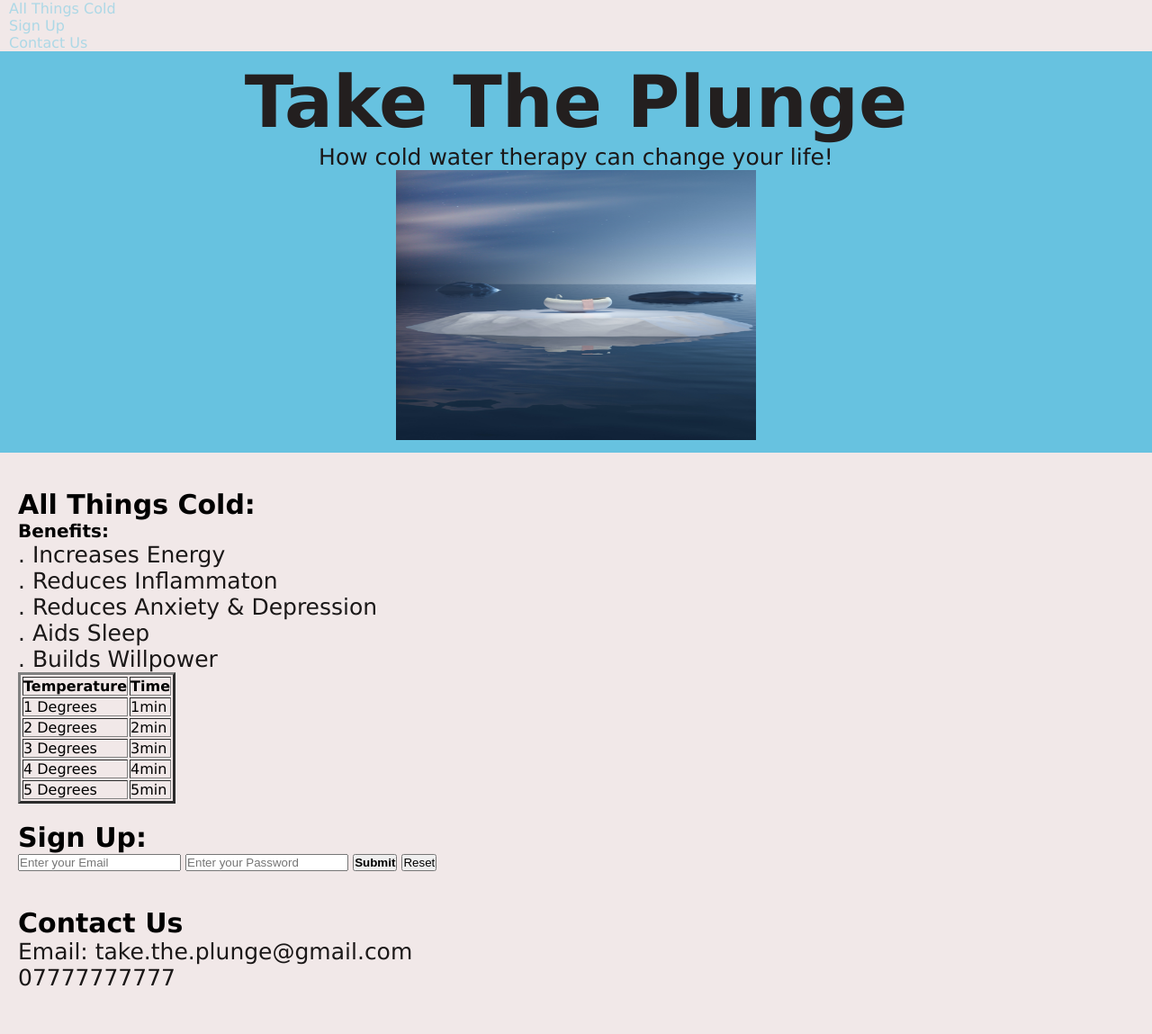
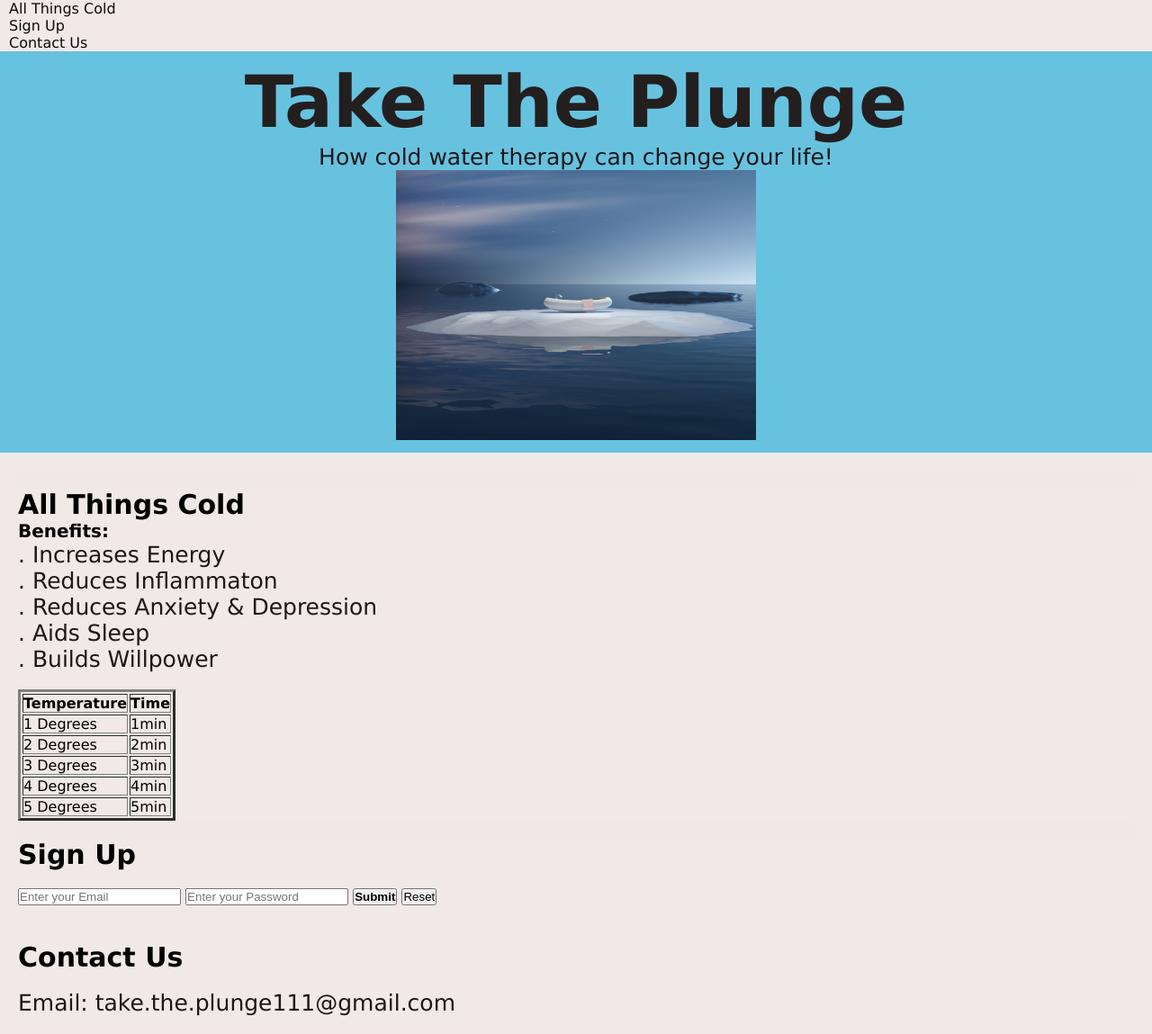
Before and after one commit to MattWass/My-Project-1-5, a plain HTML site: page index.html in a window 1280 px wide. Shown: the whole page at 90% size. Before the commit the page ends 1121 px from the top, so only its background shows below. Drawn offline with Linux system fonts and the light colour scheme.

Commit message:
contact us section updated email address

```diff
--- a/assets/style.css
+++ b/assets/style.css
@@ -61,7 +61,7 @@ main {
 
 /* Style sections */
 section {
-    background-color: rgb(241, 232, 232);
+    background-color: rgba(241, 232, 232, 0.76);
     padding: 10px;
 }
 
@@ -71,21 +71,16 @@ section {
     padding: 10px;
     display: block;
     box-shadow: none;
-
    }
 
    nav a {
     margin: 0 10px;
-    color: lightblue;
+    color: rgb(13, 13, 14);
     text-decoration: none;
    }
-
-nav a:hover
-text-decoration: underline;
 }
 
 /* Responsive Styles - Media Query for screens that are at least 768px wide */
-
 @media screen and (min-width: 768) {
     .container {
         padding: 20px;
@@ -99,7 +94,6 @@ text-decoration: underline;
 }
 
 /* Responsive Styles - Media Query for screens that are 992px and above */
-
 @media screen and (min-width: 992) {
     .container {
         padding: 30px;
--- a/index.html
+++ b/index.html
@@ -34,13 +34,14 @@
     <main>
              <!-- Benefits -->
         <section id="allthingscold" All Things Cold ></section>
-            <h2>All Things Cold:</h2>
+            <h2>All Things Cold</h2>
             <h3>Benefits:</h3>
             <p>. Increases Energy</p>
             <p>. Reduces Inflammaton</p>
             <p>. Reduces Anxiety & Depression</p>
             <p>. Aids Sleep</p>
             <P>. Builds Willpower</P>
+            <br>
 
             <!--- Table-->
             <table id="table" border="3">
@@ -72,18 +73,21 @@
 
             <!-- Sign Up -->
             <section id="signup" Sign Up ></section>
-              <h2>Sign Up:</h2>
+              <h2>Sign Up</h2>
+              <br>
               <form action="https://mattwass.github.io/My-Project-1-5/" method="post">
-                <input type="text" name="email" placeholder="Enter your Email">
-                <input type="password" name="password" placeholder="Enter your Password">
-                <button type="submit"> <strong>Submit</strong> </button>
+                <input type="email" name="email" placeholder="Enter your Email" required>
+                <input type="password" name="password" placeholder="Enter your Password" required>
+                <button type="submit"><strong>Submit</strong></button>
                 <input type="reset" value="Reset">
               </form>
         </body>
             <!-- Sign Up -->
         <footer id="contact" Conatct Us ></footer>
             <h2>Contact Us</h2>
-            <p>Email: take.the.plunge@gmail.com</p>
-            <P>07777777777</P>
+            <br>
+            <p>Email: take.the.plunge111@gmail.com</p>
+
+
         </footer>
 </html>
```
